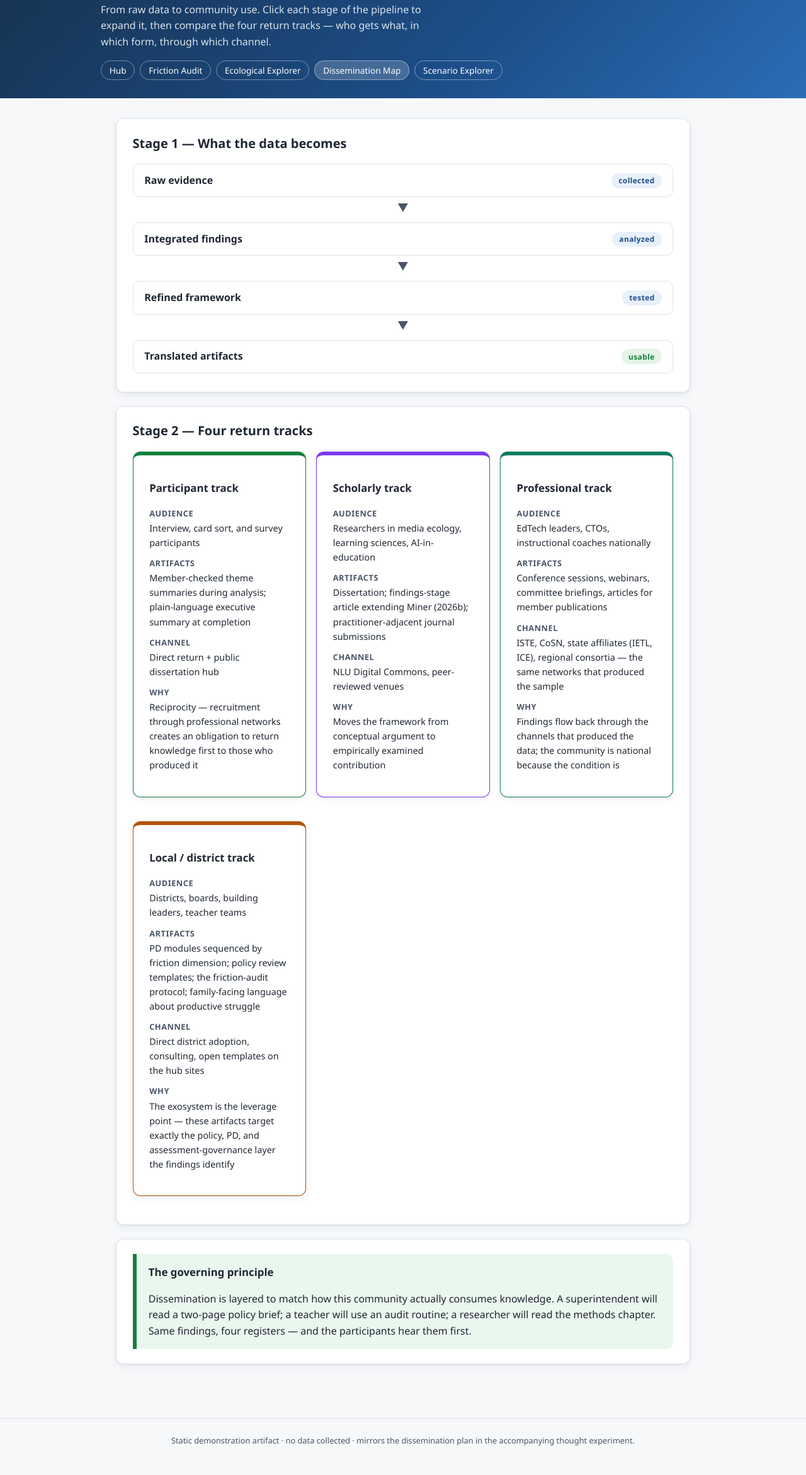
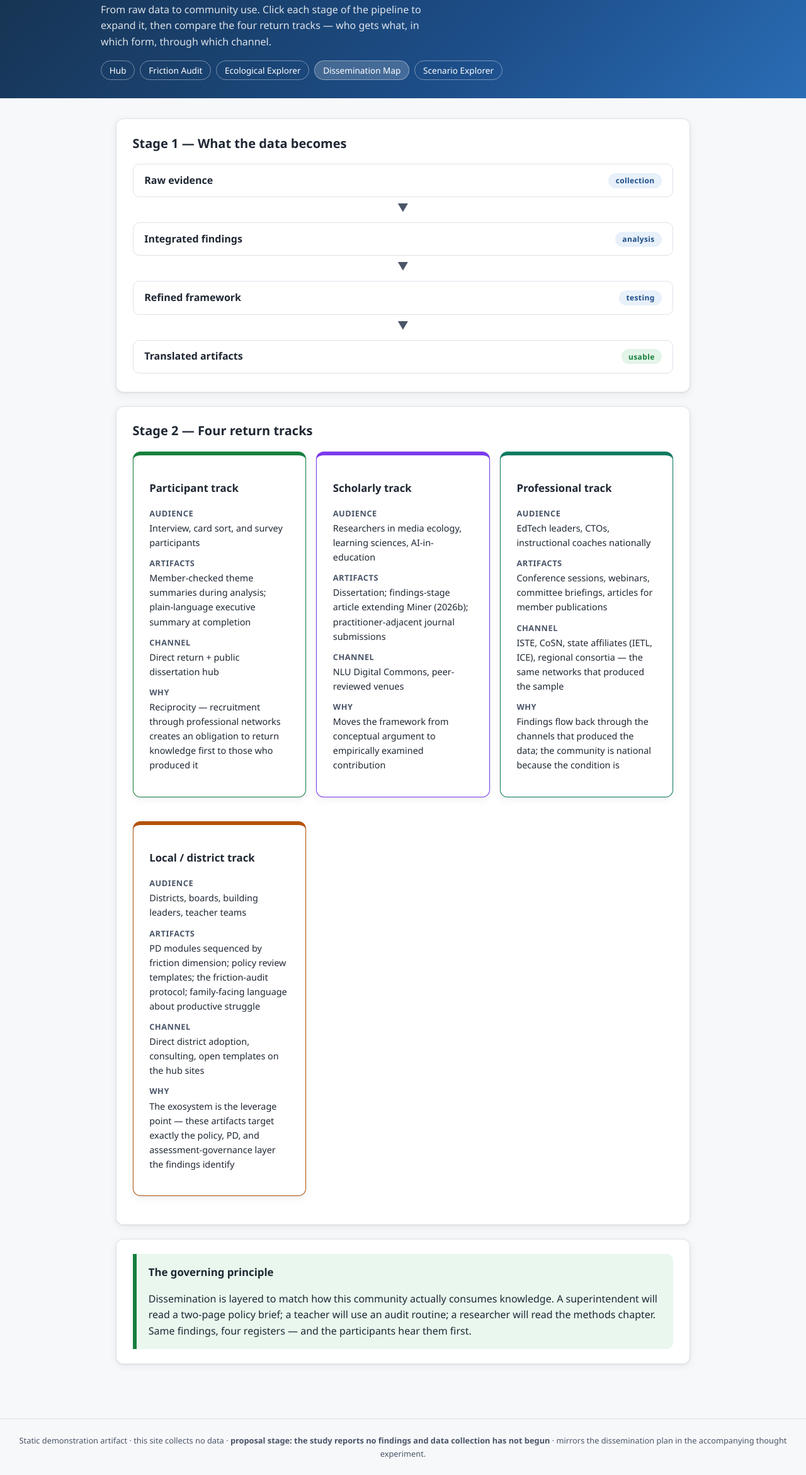
Before and after one commit to minerclass/potential-outcomes-artifacts1, a plain HTML site: page dissemination-map.html in a window 1280 px wide. Shown: the part 72-2414 px from the top of the page at 63% size. Drawn offline with Linux system fonts and the light colour scheme.

Commit message:
Make the prospective boundary explicit and correct two claims
The artifact set is prospective by design and the README said so, but the pages
themselves read in places as though the study had already produced findings.

- Dissemination pipeline stage pills read "collected", "analyzed", "tested" —
  present-tense status on a study where data collection has not begun. Changed to
  stage nouns: collection, analysis, testing.
- The ecological explorer and the hub invited readers to see "how the findings
  land" in each system. Now "how the study's potential findings would land".
- Every page footer and the hub now state plainly that the study is at proposal
  stage, reports no findings, and has not begun data collection. The existing
  "no data collected" line referred to the site, not the study, which made the
  ambiguity worse rather than better.

Also corrected the unsupported-framework scenario, which described educator
accounts failing to map onto "the four dimensions" and exploratory factor
analysis failing to distinguish them. The framework has three learner-facing
dimensions over infrastructural friction as the conditioning layer, and the
proposal does not propose factor analysis. Reworded to the three learner-facing
dimensions and to survey items not separating cleanly along them.

README: restored the full study title and added the proposal-stage boundary.
Added the dual MIT / CC BY 4.0 license used across the ecosystem.

Co-Authored-By: Claude Opus 5 <noreply@anthropic.com>

```diff
--- a/dissemination-map.html
+++ b/dissemination-map.html
@@ -48,17 +48,17 @@
     <h2>Stage 1 — What the data becomes</h2>
     <div class="stage-row">
       <div class="stage" onclick="this.classList.toggle('open')">
-        <h3>Raw evidence <span class="pill infra">collected</span></h3>
+        <h3>Raw evidence <span class="pill infra">collection</span></h3>
         <div class="body">Educator and leader interviews, card sort placements and reasoning, institutional documents, branched survey responses (~200 educators), retrospective university-student accounts, and structural context from NCES and RAND panels. De-identified before any analysis support; participant responses stay local to the browser in the instrument suite and move only through IRB-approved secure upload.</div>
       </div>
       <div class="down-arrow">&#9660;</div>
       <div class="stage" onclick="this.classList.toggle('open')">
-        <h3>Integrated findings <span class="pill infra">analyzed</span></h3>
+        <h3>Integrated findings <span class="pill infra">analysis</span></h3>
         <div class="body">Two-cycle thematic analysis with friction and threat code layers; descriptive and exploratory quantitative analysis; integration through joint displays recording convergence, divergence, expansion, and silence by research question. Divergence is retained as evidence, not resolved away.</div>
       </div>
       <div class="down-arrow">&#9660;</div>
       <div class="stage" onclick="this.classList.toggle('open')">
-        <h3>Refined framework <span class="pill infra">tested</span></h3>
+        <h3>Refined framework <span class="pill infra">testing</span></h3>
         <div class="body">The Pedagogical Friction Framework enters as theory and exits corrected by practitioner evidence — dimensions confirmed, merged, renamed, or reordered according to what participants actually describe. The framework&rsquo;s utility is an empirical question, not a commitment the data must confirm.</div>
       </div>
       <div class="down-arrow">&#9660;</div>
@@ -119,6 +119,6 @@
   </div>
 </main>
 
-<footer class="site">Static demonstration artifact &middot; no data collected &middot; mirrors the dissemination plan in the accompanying thought experiment.</footer>
+<footer class="site">Static demonstration artifact &middot; this site collects no data &middot; <strong>proposal stage: the study reports no findings and data collection has not begun</strong> &middot; mirrors the dissemination plan in the accompanying thought experiment.</footer>
 </body>
 </html>
```
Also changed, not shown: ecological-explorer.html (+2 -2 lines), friction-audit.html (+1 -1 lines), index.html (+2 -1 lines), scenario-explorer.html (+2 -2 lines), 2 other files.
